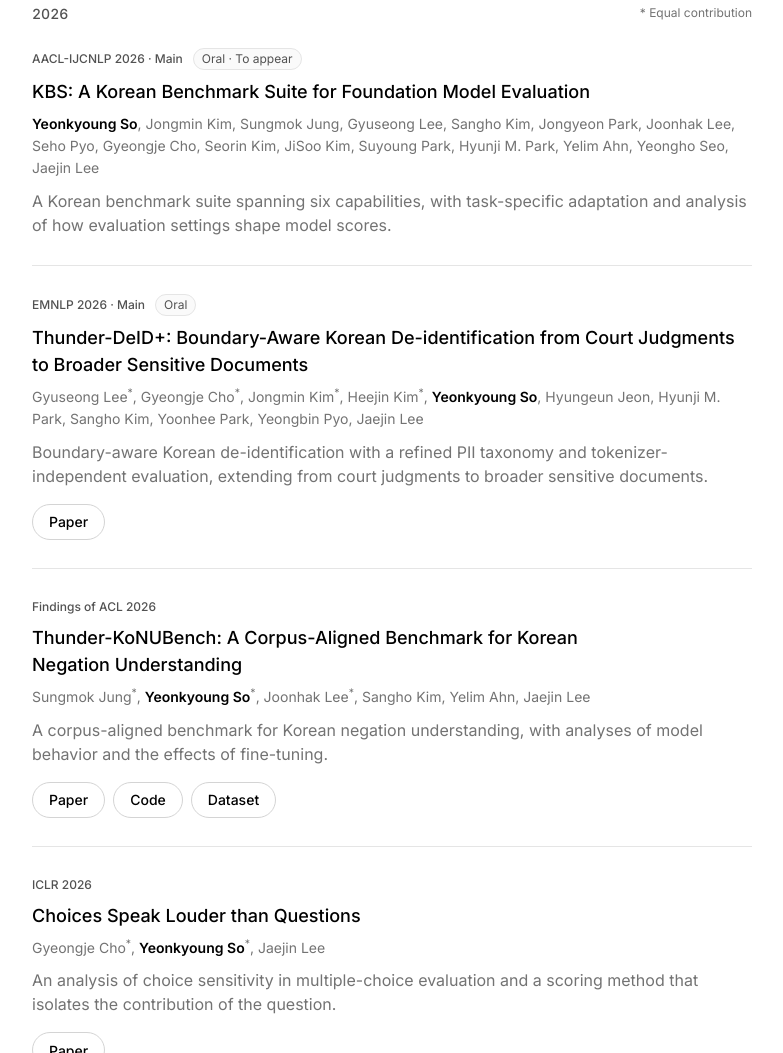
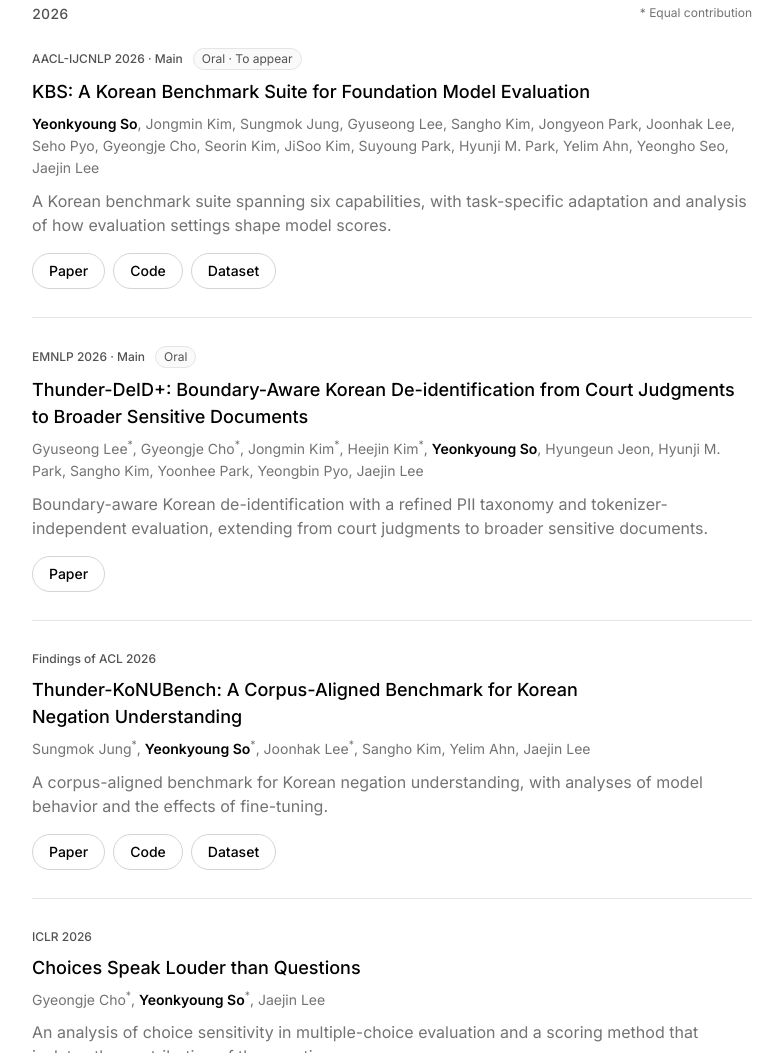
Before and after one commit to soyanggaeng/mypage, a plain HTML site: page index.html in a window 1280 px wide. Shown: the part 1012-2065 px from the top of the page, without its empty margins (248-1031 px from the left). Drawn offline with Linux system fonts and the light colour scheme.

Commit message:
Add resource links for Korean benchmark suite
Added links to the paper, code, and dataset for KBS.

```diff
--- a/index.html
+++ b/index.html
@@ -116,6 +116,25 @@
     A Korean benchmark suite spanning six capabilities, with task-specific
     adaptation and analysis of how evaluation settings shape model scores.
   </p>
+       <div class="paper-links" aria-label="Resources for KBS">
+  <a
+    href="https://aclanthology.org/2026.aacl-long.198/"
+    target="_blank"
+    rel="noopener noreferrer"
+  >Paper</a>
+
+  <a
+    href="https://github.com/mcrl/korean_benchmarks"
+    target="_blank"
+    rel="noopener noreferrer"
+  >Code</a>
+
+  <a
+    href="https://huggingface.co/collections/thunder-research-group/snu-thunder-llm-korean-benchmark-suite"
+    target="_blank"
+    rel="noopener noreferrer"
+  >Dataset</a>
+</div>
 </article>
 
 <article aria-labelledby="deid-title" class="publication">
```
